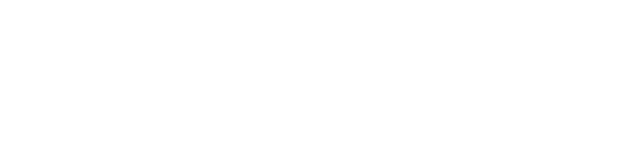
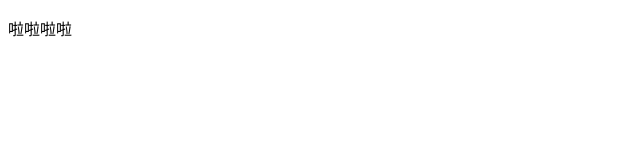
Before and after one commit to fyushu/yushu14, a plain HTML site: page new_project/index.html in a window 1280 px wide. Shown: the whole page, without its empty margins (0-640 px from the left). Drawn offline with Linux system fonts and the light colour scheme.

Commit message:
no message

```diff
--- a/new_project/index.html
+++ b/new_project/index.html
@@ -5,6 +5,6 @@
 		<title></title>
 	</head>
 	<body>
-
+		<p>啦啦啦啦</p>
 	</body>
 </html>
```
